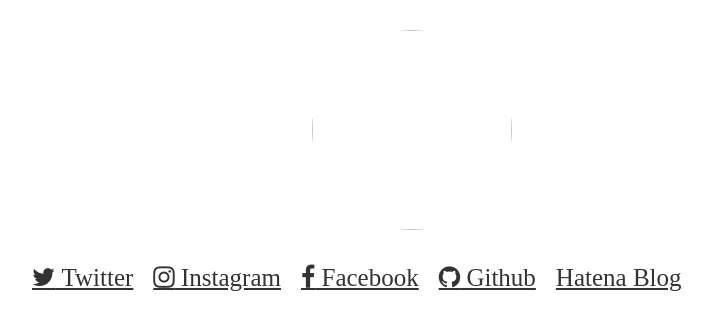
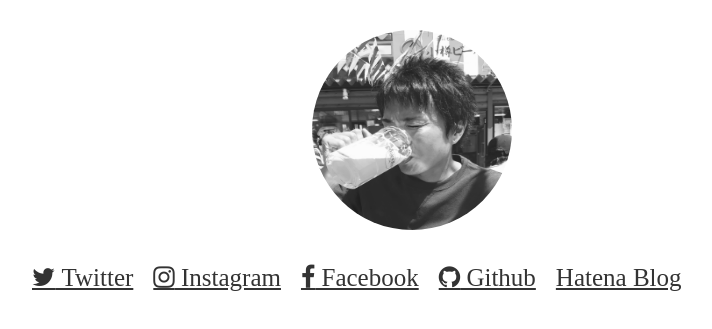
Before and after one commit to ameroe/ameroe.github.io, a plain HTML site: page index.html in a window 1280 px wide. Shown: the part 195-524 px from the top of the page, without its empty margins (228-940 px from the left). Drawn offline with Linux system fonts and the light colour scheme.

Commit message:
Update index.html

```diff
--- a/index.html
+++ b/index.html
@@ -10,7 +10,7 @@
   <body>
     <h1 class="title">ameroe about me</h1>
     <div class="avater">
-      <img src="images/thumb_IMG.jpg" width="200" height="200">
+      <img src="thumb_IMG.jpg" width="200" height="200">
     </div>
     <div class-"icons">
       <ul class="icon">
```
